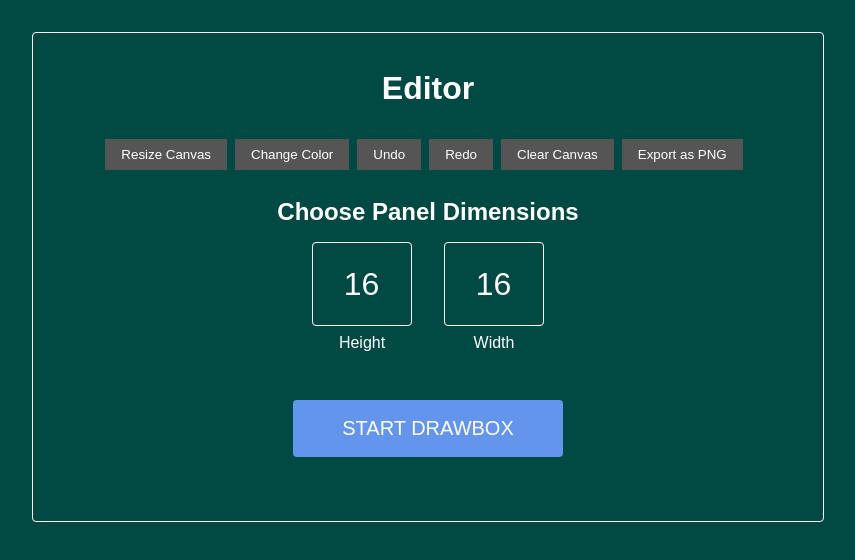
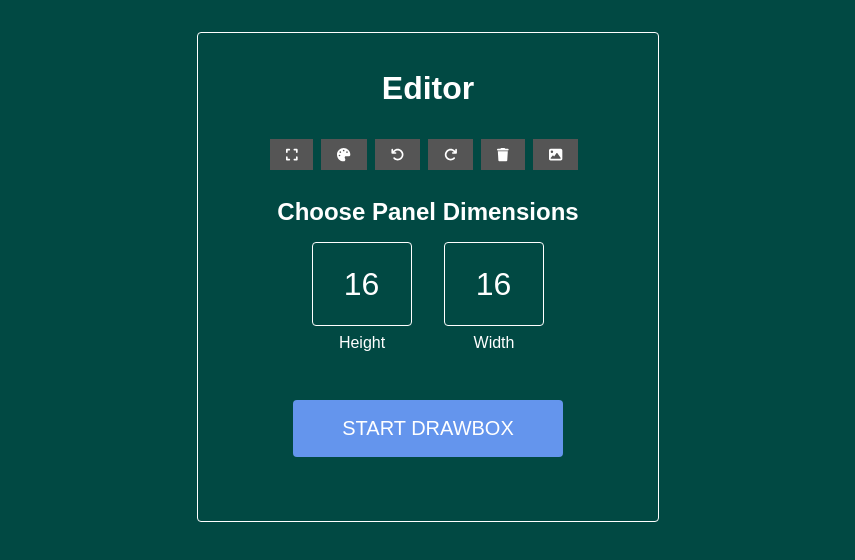
Before and after one commit to TheCyberFlash/stjag-j-toolbox, a React (Create React App) app in the folder desktop-pixel/: page / in a window 1280 px wide. Shown: the top 560 px of the page, without its empty margins (212-1067 px from the left). Built offline with nearby package versions, Linux system fonts and the light colour scheme.

Commit message:
Update Toolbar.js

```diff
--- a/desktop-pixel/src/components/Toolbar.js
+++ b/desktop-pixel/src/components/Toolbar.js
@@ -1,15 +1,36 @@
 import React from "react";
+import { FontAwesomeIcon } from "@fortawesome/react-fontawesome";
+import {
+    faExpand, // - Resize Canvas
+    faPalette, // - Change Color
+    faUndo, // - Undo
+    faRedo, // - Redo
+    faTrash, // - Clear Canvas
+    faImage // - Export as PNG
+} from "@fortawesome/free-solid-svg-icons";
 
 const Toolbar = () => {
 
     return (
         <div className="toolbar">
-            <button className="toolbar-button">Resize Canvas</button>
-            <button className="toolbar-button">Change Color</button>
-            <button className="toolbar-button">Undo</button>
-            <button className="toolbar-button">Redo</button>
-            <button className="toolbar-button">Clear Canvas</button>
-            <button className="toolbar-button">Export as PNG</button>
+            <button className="toolbar-button" id="resize-canvas">
+                <FontAwesomeIcon icon={faExpand} />
+            </button>
+            <button className="toolbar-button" id="change-color">
+                <FontAwesomeIcon icon={faPalette} />
+            </button>
+            <button className="toolbar-button" id="undo">
+                <FontAwesomeIcon icon={faUndo} />
+            </button>
+            <button className="toolbar-button" id="redo">
+                <FontAwesomeIcon icon={faRedo} />
+            </button>
+            <button className="toolbar-button" id="clear-canvas">
+                <FontAwesomeIcon icon={faTrash} />
+            </button>
+            <button className="toolbar-button" id="export-png">
+                <FontAwesomeIcon icon={faImage} />
+            </button>
         </div>
     )
 }
```
